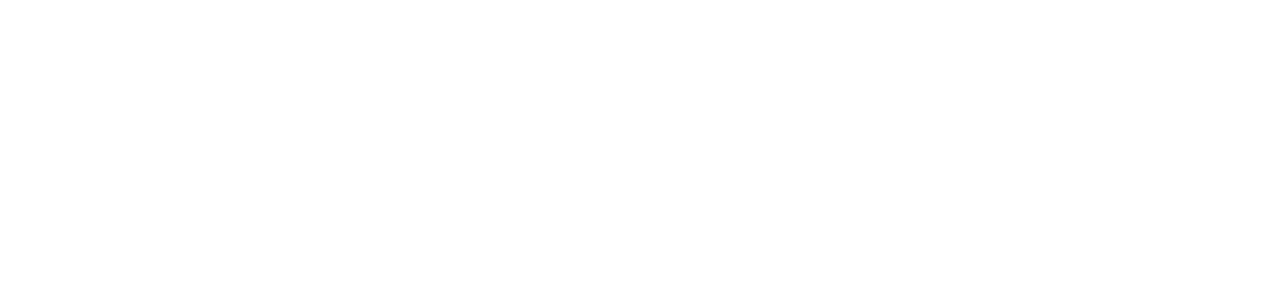
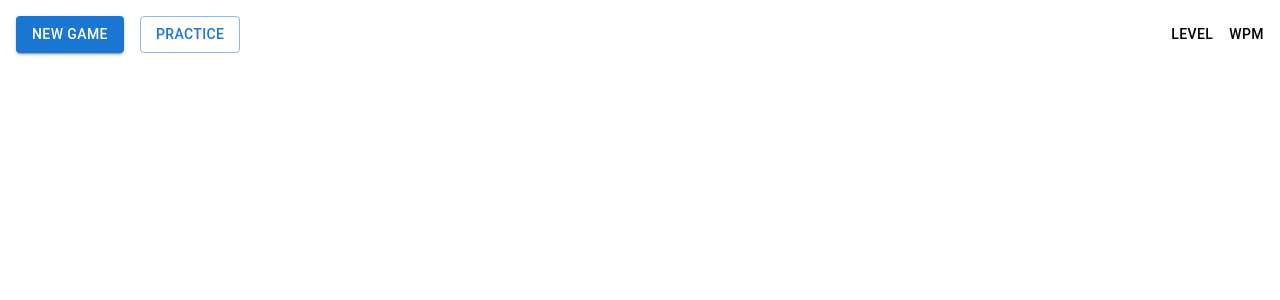
Before and after one commit to lukasmiljic/Internship-16-SpeedType, a React (Vite) app: page / in a window 1280 px wide. Shown: the top 300 px of the page. Built offline with nearby package versions, Linux system fonts and the light colour scheme.

Commit message:
added header component

```diff
--- a/src/App.jsx
+++ b/src/App.jsx
@@ -1,5 +1,11 @@
+import Home from "./Pages/Home/Home";
+
 function App() {
-  return <></>;
+  return (
+    <>
+      <Home />
+    </>
+  );
 }
 
 export default App;
--- /dev/null
+++ b/src/Components/Header/Header.jsx
@@ -0,0 +1,85 @@
+import {
+  Button,
+  Stack,
+  Dialog,
+  DialogTitle,
+  DialogActions,
+  DialogContent,
+  DialogContentText,
+  Typography,
+} from "@mui/material";
+import { useState } from "react";
+
+const Header = () => {
+  const [openPractice, setOpenPractice] = useState(false);
+  const [openNewGame, setOpenNewGame] = useState(false);
+
+  return (
+    <header>
+      <Stack
+        direction="row"
+        alignItems="center"
+        justifyContent={"space-between"}
+        padding={2}>
+        <Stack direction="row" spacing={2}>
+          <Button variant="contained" onClick={() => setOpenNewGame(true)}>
+            New Game
+          </Button>
+          <Button variant="outlined" onClick={() => setOpenPractice(true)}>
+            Practice
+          </Button>
+        </Stack>
+        <Stack direction="row" spacing={2}>
+          <Typography variant="button">Level</Typography>
+          <Typography variant="button">WPM</Typography>
+        </Stack>
+      </Stack>
+
+      <Dialog
+        id="practiceDialog"
+        open={openPractice}
+        onClose={() => setOpenPractice(false)}>
+        <DialogTitle>Želite li ući u Practice Mode?</DialogTitle>
+        <DialogContent>
+          <DialogContentText>
+            Practice Mode je način na koji možete trenirati svoje vještine prije
+            nego što započnete novu igru. Practice Mode nece utjecati na vašu
+            statistiku.
+          </DialogContentText>
+        </DialogContent>
+        <DialogActions>
+          <Button onClick={() => setOpenPractice(false)}>Odustani</Button>
+          <Button onClick={() => setOpenPractice(false)} autoFocus>
+            Nastavi
+          </Button>
+        </DialogActions>
+      </Dialog>
+
+      <Dialog
+        id="newGameDialog"
+        open={openNewGame}
+        onClose={() => setOpenNewGame(false)}>
+        <DialogTitle>Želite li započeti novu igru?</DialogTitle>
+        <DialogContent>
+          <DialogContentText>
+            Jeste li sigurni da želite započeti novu igru? Možete odabrati
+            između standardnog načina igre, ili, ukoliko tražite dodatni izazov,
+            možete odabrati i "instant death" mod. U ovom modu, igra se završava
+            čim napravite prvu pogrešku.
+          </DialogContentText>
+        </DialogContent>
+        <DialogActions>
+          <Button onClick={() => setOpenNewGame(false)}>Odustani</Button>
+          <Button onClick={() => setOpenNewGame(false)} autoFocus>
+            Regular Mode
+          </Button>
+          <Button onClick={() => setOpenNewGame(false)} autoFocus>
+            Instant Death Mode
+          </Button>
+        </DialogActions>
+      </Dialog>
+    </header>
+  );
+};
+
+export default Header;
--- /dev/null
+++ b/src/Components/Header/index.js
@@ -0,0 +1,2 @@
+import Header from "./Header";
+export default Header;
--- /dev/null
+++ b/src/Pages/Home/Home.jsx
@@ -0,0 +1,7 @@
+import Header from "../../Components/Header";
+
+const Home = () => {
+  return <Header />;
+};
+
+export default Home;
```
